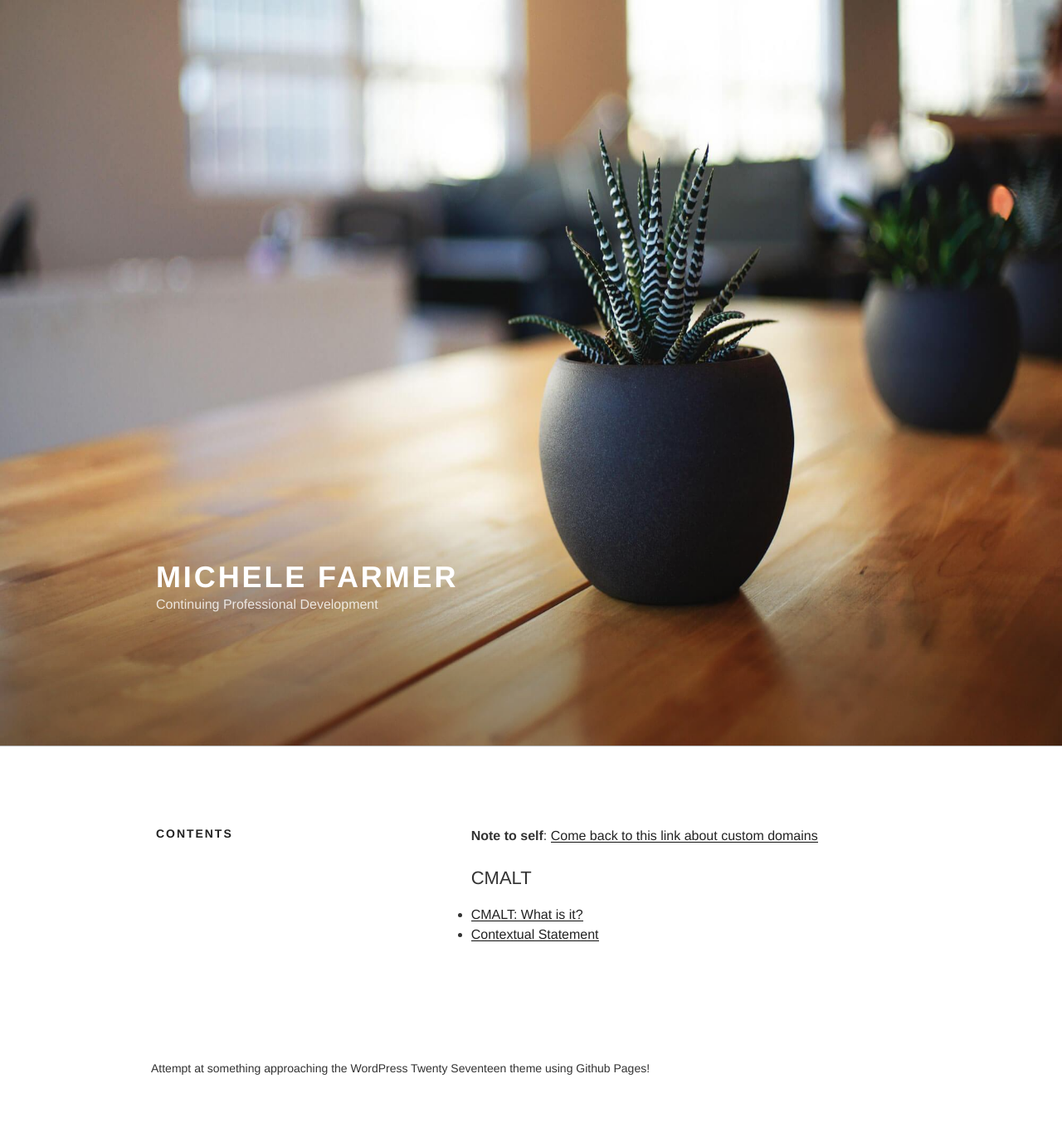
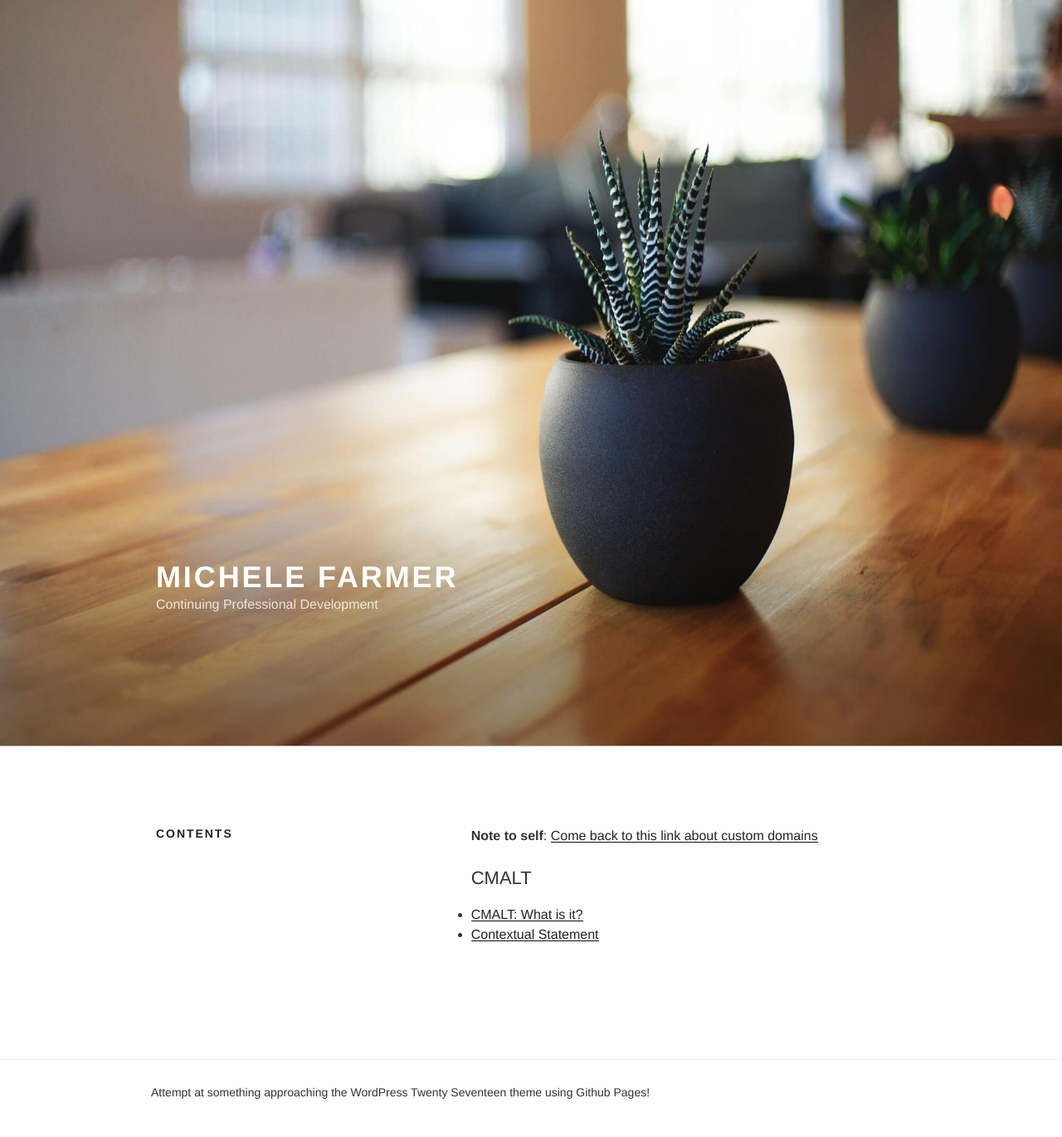
Before and after one commit to uclsenit/uclsenit.github.io, a Jekyll site: the page built from index.md, in a window 1280 px wide. Shown: the whole page at 83% size. Built offline with Jekyll 4.4.1, drawn with Linux system fonts in a browser that asks for light colours; nearby versions of some CDN libraries; some web fonts are replaced; our own code applies the rules of GitHub Pages for plain Markdown files; a script that is not in the unit is left out; before the commit the page ends 1321 px from its top, so only the background shows below that.

Commit message:
Update /assets/css/style.scss
Changed .site-footer instances to be footer instances, as a test

```diff
--- a/assets/css/style.scss
+++ b/assets/css/style.scss
@@ -809,11 +809,11 @@ section .content .wrap .post-header .post-title {
 13.6 Footer
 --------------------------------------------------------------*/
 
-.site-footer {
+footer {
     border-top: 1px solid #eee;
 }
 
-.site-footer .wrap {
+footer .wrap {
     padding-bottom: 1.5em;
     padding-top: 2em;
 }
```
